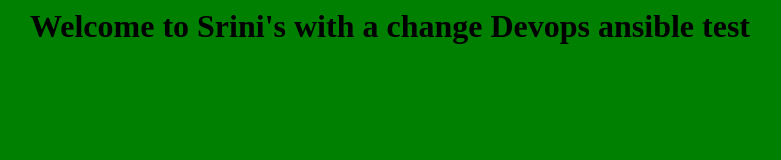
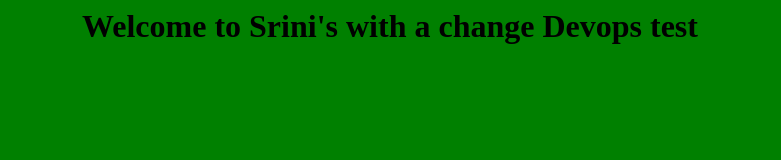
Before and after one commit to Leoblue38/apache, a plain HTML site: page index.html in a window 1280 px wide. Shown: the whole page, without its empty margins (250-1031 px from the left). Drawn offline with Linux system fonts and the light colour scheme.

Commit message:
Update index.html

```diff
--- a/index.html
+++ b/index.html
@@ -1,7 +1,7 @@
 <html>
 <body bgcolor="green">
 <center>
-<h1> Welcome to Srini's with a change Devops ansible test</h1>
+<h1> Welcome to Srini's with a change Devops  test</h1>
 </center>
 </body>
 </html>
```
